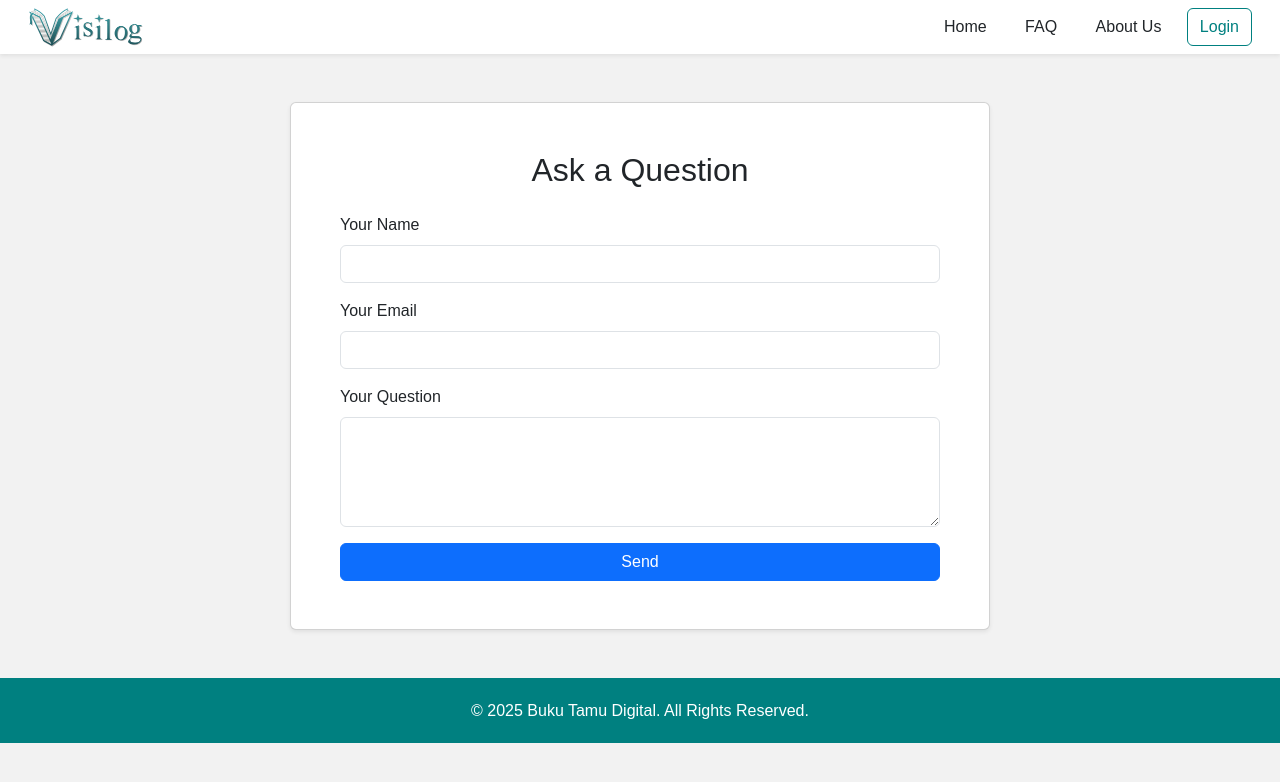
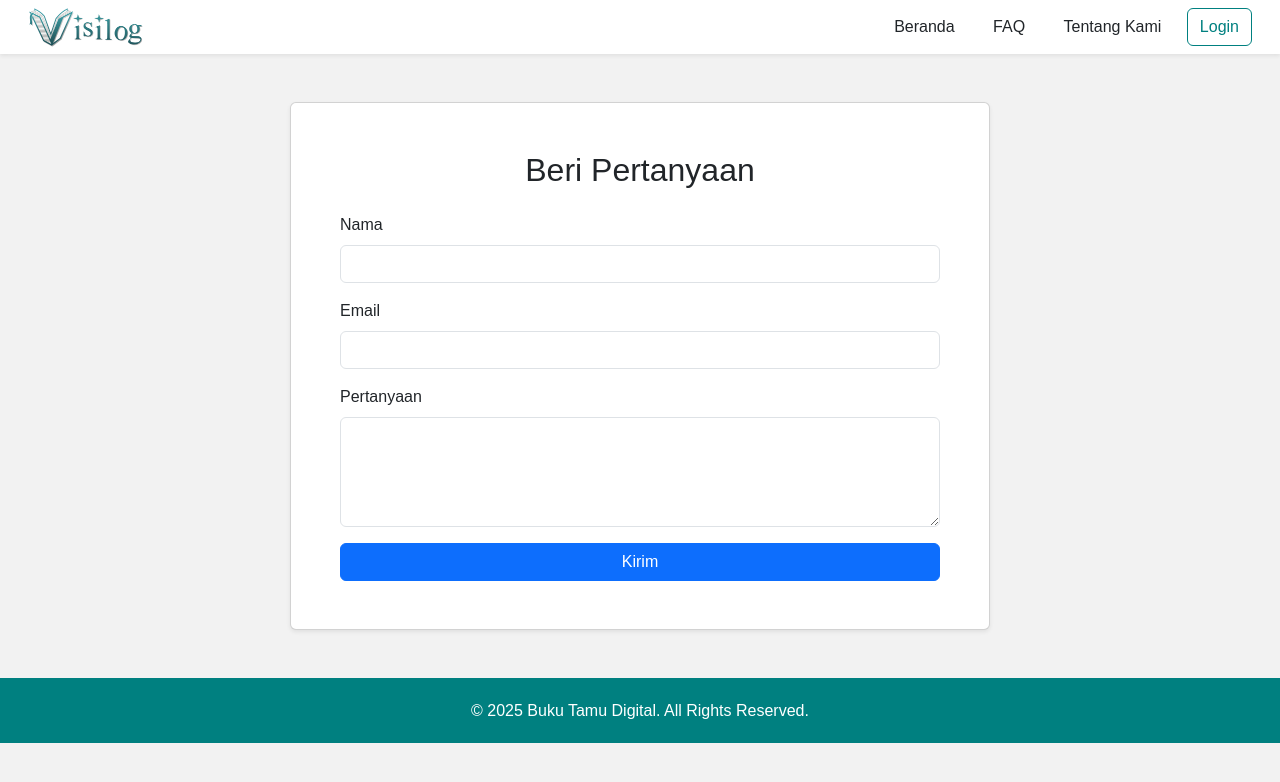
Before and after one commit to NightStarxDs/Buku-Tamu-Tatat-Usaha, a PHP site: page /contact.php in a window 1280 px wide. Shown: the top 782 px of the page. Run offline with PHP 8.4, Linux system fonts and the light colour scheme.

Commit message:
ganti bahasa

```diff
--- a/contact.php
+++ b/contact.php
@@ -47,9 +47,9 @@
       <img src="visilog.png" alt="" width="120" class="me-2 position-absolute">
     </div>
     <nav>
-      <a href="landing.php#home" class="btn btn-outline-white mx-1">Home</a>
+      <a href="landing.php#home" class="btn btn-outline-white mx-1">Beranda</a>
       <a href="landing.php#faq" class="btn btn-outline-white mx-1">FAQ</a>
-      <a href="landing.php#about" class="btn btn-outline-white mx-1">About Us</a>
+      <a href="landing.php#about" class="btn btn-outline-white mx-1">Tentang Kami</a>
       <a href="form.php" class="btn btn-outline-warning mx-1">Login</a>
     </nav>
   </header>
@@ -58,21 +58,21 @@
   <!-- Contact Form -->
   <div class="card shadow-sm my-5 mx-auto" style="max-width: 700px;">
     <div class="container py-5">
-      <h2 class="text-center mb-4">Ask a Question</h2>
+      <h2 class="text-center mb-4">Beri Pertanyaan</h2>
       <form action="submit_question.php" method="POST" class="mx-auto" style="max-width: 600px;">
         <div class="mb-3">
-          <label for="name" class="form-label">Your Name</label>
+          <label for="name" class="form-label">Nama</label>
           <input type="text" name="name" id="name" class="form-control" required>
         </div>
         <div class="mb-3">
-          <label for="email" class="form-label">Your Email</label>
+          <label for="email" class="form-label">Email</label>
           <input type="email" name="email" id="email" class="form-control" required>
         </div>
         <div class="mb-3">
-          <label for="question" class="form-label">Your Question</label>
+          <label for="question" class="form-label">Pertanyaan</label>
           <textarea name="question" id="question" rows="4" class="form-control" required></textarea>
         </div>
-        <button type="submit" class="btn btn-primary w-100">Send</button>
+        <button type="submit" class="btn btn-primary w-100">Kirim</button>
       </form>
     </div>
   </div>
--- a/tamu.php
+++ b/tamu.php
@@ -44,9 +44,9 @@
       <img src="visilog.png" alt="" width="120" class="me-2 position-absolute">
     </div>
     <nav>
-      <a href="landing.php#home" class="btn btn-outline-white mx-1">Home</a>
+      <a href="landing.php#home" class="btn btn-outline-white mx-1">Beranda</a>
       <a href="landing.php#faq" class="btn btn-outline-white mx-1">FAQ</a>
-      <a href="landing.php#about" class="btn btn-outline-white mx-1">About Us</a>
+      <a href="landing.php#about" class="btn btn-outline-white mx-1">Tentang Kami</a>
       <a href="form.php" class="btn btn-outline-warning mx-1">Login</a>
     </nav>
   </header>
```
